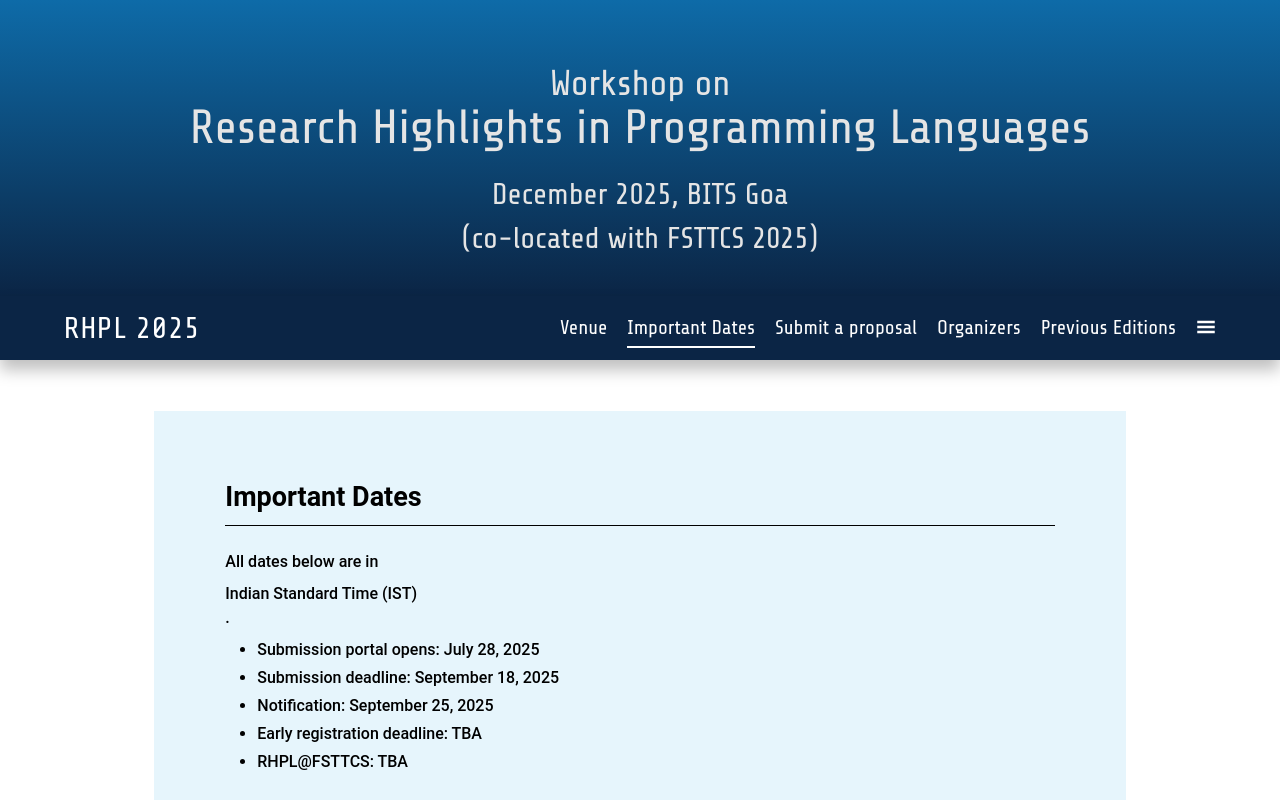
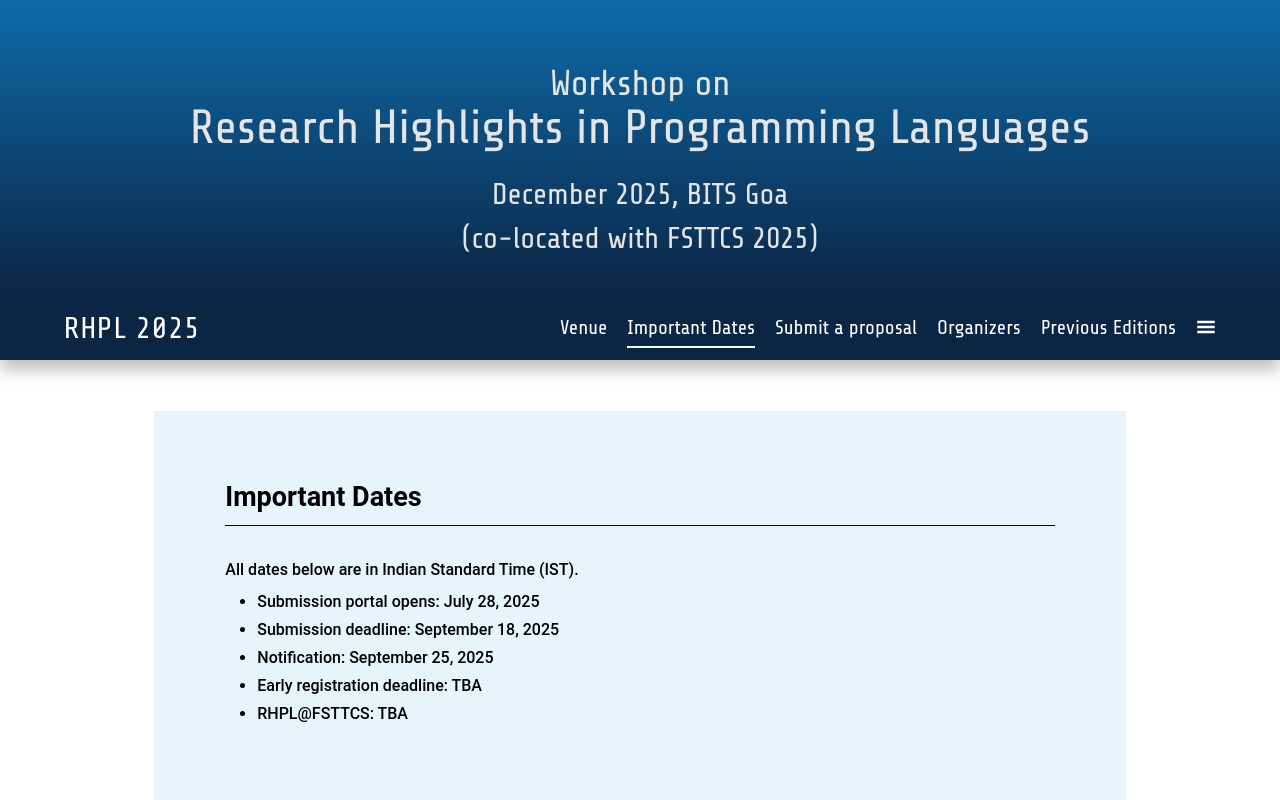
Before and after one commit to RajivDalal/RHPL, a React (Vite) app in the folder rhpl-web/: page /important_dates in a window 1280 px wide. Shown: the top 800 px of the page. Built offline with nearby package versions, Linux system fonts and the light colour scheme; a web font is replaced by a local one.

Commit message:
Minor change in div for IST line.

```diff
--- a/rhpl-web/src/pages/imp_dates.jsx
+++ b/rhpl-web/src/pages/imp_dates.jsx
@@ -5,7 +5,7 @@ const Important_dates = () => {
     <p className="py-10 space-y-2">
         <h1 className="text-[27px] font-bold">Important Dates</h1>
         <hr className="border-black pb-6" />
-        All dates below are in <div className="paraLink"><a classname="underline" href="https://en.wikipedia.org/wiki/Indian_Standard_Time">Indian Standard Time (IST)</a></div>.
+        <div className="paraLink">All dates below are in <a classname="underline" href="https://en.wikipedia.org/wiki/Indian_Standard_Time">Indian Standard Time (IST)</a>.</div>
         <ul className="list-disc space-y-1 ml-8">
           <li>
             Submission portal opens: July 28, 2025
```
